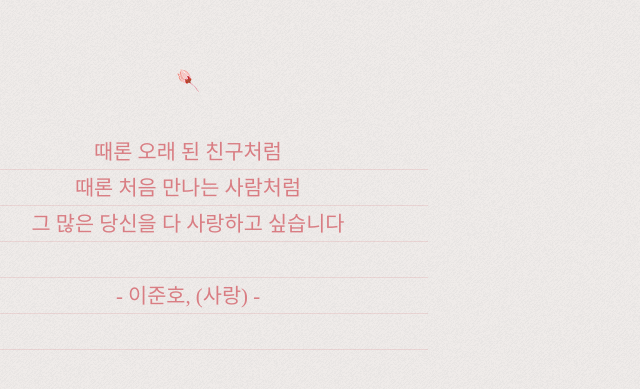
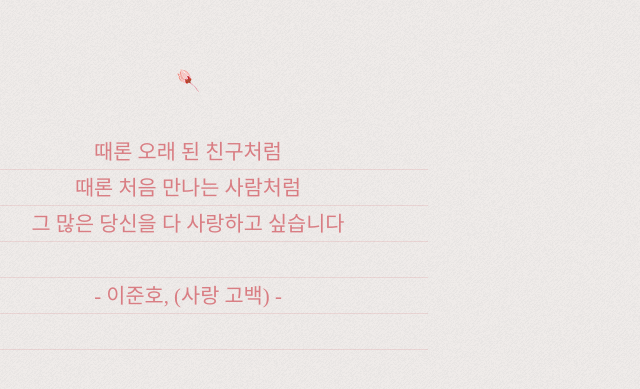
Before and after one commit to Hayes79/HJBK0226, a Gatsby site: page / in a window 1280 px wide. Shown: the part 2580-2969 px from the top of the page, 452-1092 px from the left. Built offline with nearby package versions, Linux system fonts and the light colour scheme; Gatsby itself is replaced by a stand-in of ours; a web font is replaced by a local one.

Commit message:
Update quote.jsx

```diff
--- a/src/components/quote.jsx
+++ b/src/components/quote.jsx
@@ -46,7 +46,7 @@ const Quote = () => {
         그 많은 당신을 다 사랑하고 싶습니다
         <br />
         <br />
-        - 이준호, (사랑) -
+        - 이준호, (사랑 고백) -
         <br />
         <br />
       </Content>
```
